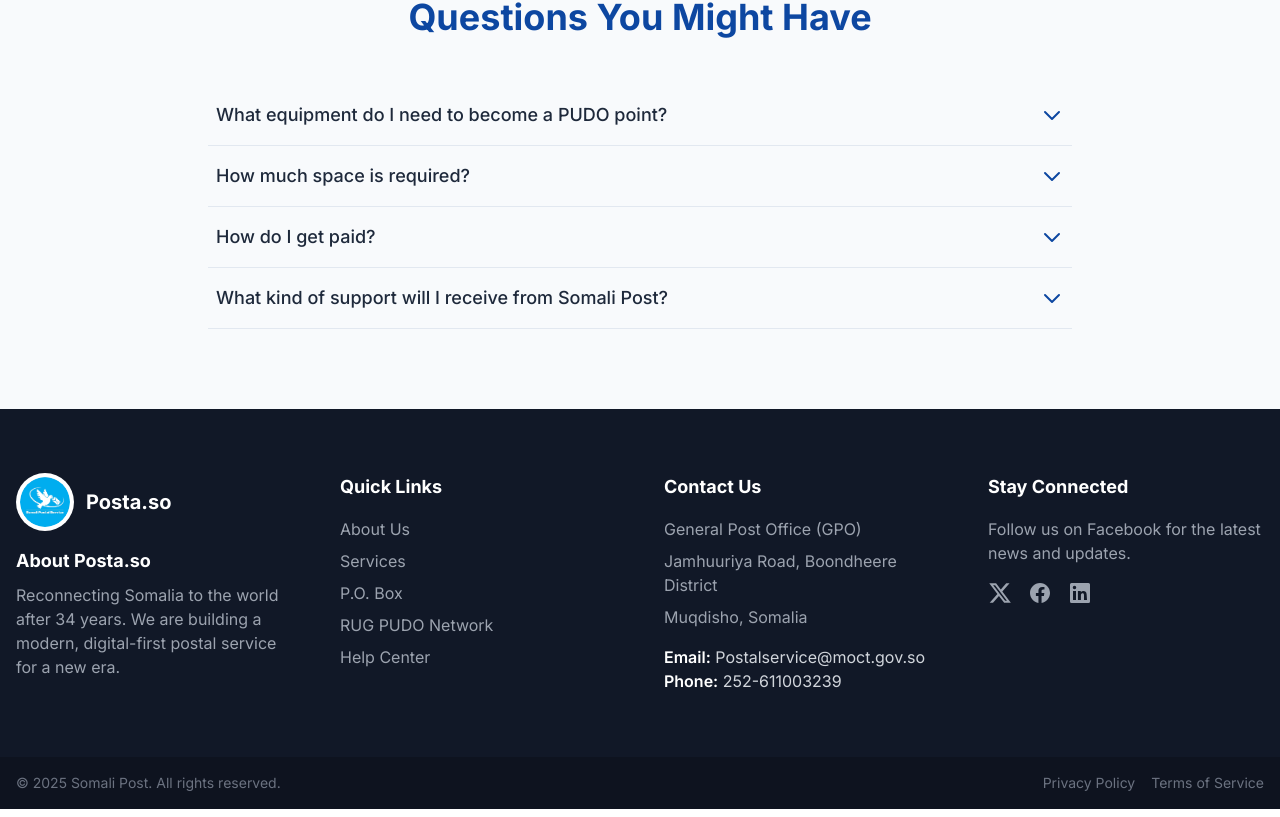
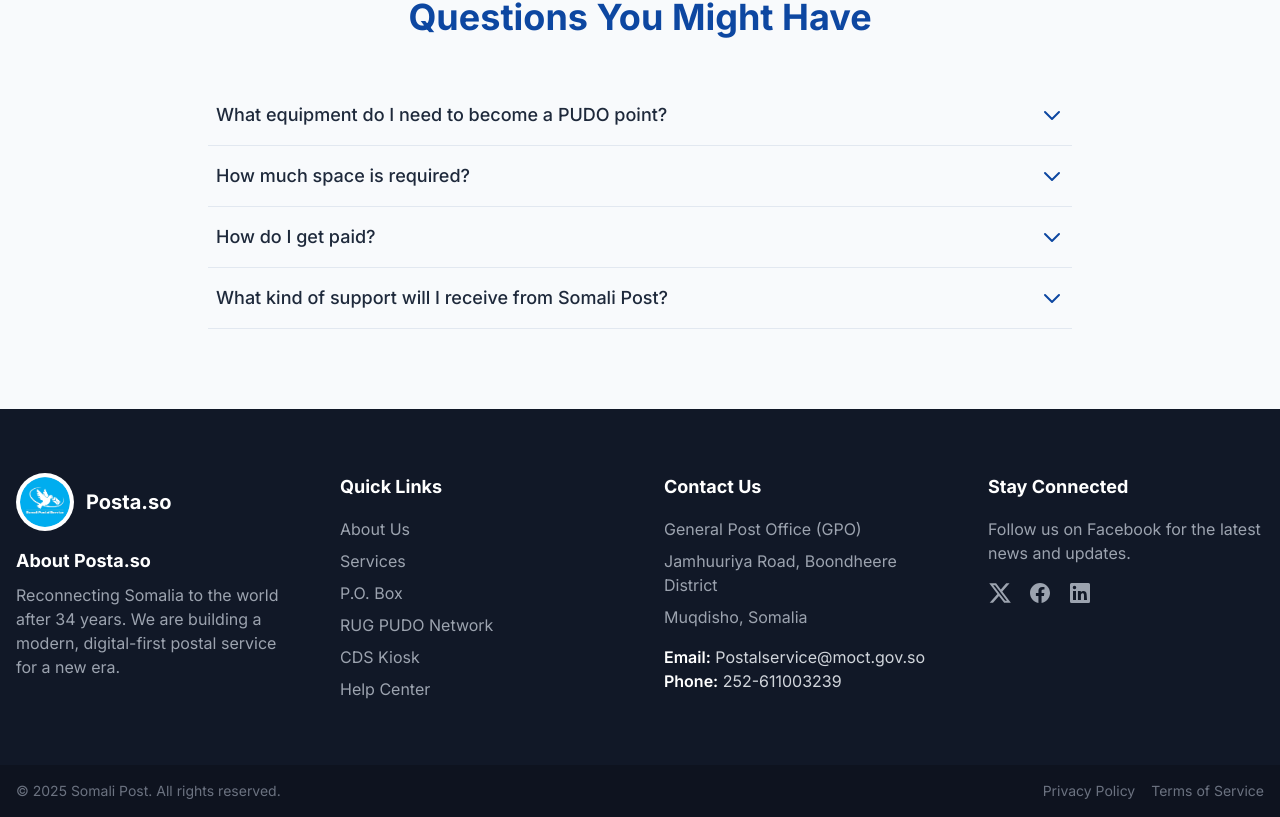
Before and after one commit to Somali-Post/posta, a Next.js app: page /pudo in a window 1280 px wide. Shown: the part 1463-2280 px from the top of the page. Built offline with nearby package versions, Linux system fonts and the light colour scheme; no server answers.

Commit message:
cds kiosk

```diff
--- a/src/components/layout/Footer.tsx
+++ b/src/components/layout/Footer.tsx
@@ -23,11 +23,16 @@
 export const Footer = () => {
   const { footer } = useTranslations();
   const currentYear = new Date().getFullYear();
-  const quickLinks = [
+  const quickLinks: { href: string; label: string; external?: boolean }[] = [
     { href: '/about', label: footer.links.about },
     { href: '/services/receiving', label: footer.links.services },
     { href: '/services/po-box', label: footer.links.poBox },
     { href: '/pudo', label: footer.links.pudo },
+    {
+      href: 'https://www.cds.post/CDS.Web/operational/andeclaration.aspx',
+      label: footer.links.cdsKiosk,
+      external: true,
+    },
     { href: '/help', label: footer.links.help },
   ];
 
@@ -55,11 +60,23 @@
           <div>
             <h3 className="font-bold text-lg mb-4">{footer.quickLinksTitle}</h3>
             <nav className="flex flex-col space-y-2">
-              {quickLinks.map((link) => (
-                <Link key={link.href} href={link.href} className="text-gray-400 hover:text-white">
-                  {link.label}
-                </Link>
-              ))}
+              {quickLinks.map((link) =>
+                link.external ? (
+                  <a
+                    key={link.href}
+                    href={link.href}
+                    className="text-gray-400 hover:text-white"
+                    target="_blank"
+                    rel="noreferrer"
+                  >
+                    {link.label}
+                  </a>
+                ) : (
+                  <Link key={link.href} href={link.href} className="text-gray-400 hover:text-white">
+                    {link.label}
+                  </Link>
+                )
+              )}
             </nav>
           </div>
 
--- a/src/components/layout/Navbar.tsx
+++ b/src/components/layout/Navbar.tsx
@@ -7,6 +7,11 @@
 import type { Language } from '@/lib/translations';
 
 const languageOrder: Language[] = ['en', 'ar'];
+type NavLink = {
+  href: string;
+  label: string;
+  external?: boolean;
+};
 
 export const Navbar = () => {
   const [isMenuOpen, setIsMenuOpen] = useState(false);
@@ -18,13 +23,18 @@
   const menuToggleRef = useRef<HTMLButtonElement>(null);
   const hoverTimeoutRef = useRef<NodeJS.Timeout | null>(null);
 
-  const serviceLinks = [
+  const serviceLinks: NavLink[] = [
     { href: '/services/receiving', label: translations.nav.dropdown.receiving },
     { href: '/services/po-box', label: translations.nav.dropdown.poBox },
     { href: '/pudo', label: translations.nav.dropdown.pudo },
+    {
+      href: 'https://www.cds.post/CDS.Web/operational/andeclaration.aspx',
+      label: translations.nav.dropdown.cdsKiosk,
+      external: true,
+    },
   ];
 
-  const primaryLinks = [
+  const primaryLinks: NavLink[] = [
     { href: '/', label: translations.nav.home },
     { href: '/track', label: translations.nav.track },
     { href: '/help', label: translations.nav.help },
@@ -154,7 +164,20 @@
                 className="absolute top-full left-0 mt-2 w-64 bg-white rounded-lg shadow-xl py-2"
                 role="menu"
               >
-                {serviceLinks.map((service) => (
+                {serviceLinks.map((service) =>
+                  service.external ? (
+                    <a
+                      key={service.href}
+                      href={service.href}
+                      onClick={closeMenus}
+                      className="block px-4 py-2 text-dark-text hover:bg-light-gray"
+                      role="menuitem"
+                      target="_blank"
+                      rel="noreferrer"
+                    >
+                      {service.label}
+                    </a>
+                  ) : (
                     <Link
                       key={service.href}
                       href={service.href}
@@ -164,7 +187,8 @@
                     >
                       {service.label}
                     </Link>
-                ))}
+                  )
+                )}
               </div>
             )}
           </div>
@@ -220,7 +244,19 @@
                 {link.label}
               </Link>
             ))}
-            {serviceLinks.map((service) => (
+            {serviceLinks.map((service) =>
+              service.external ? (
+                <a
+                  key={service.href}
+                  href={service.href}
+                  onClick={closeMenus}
+                  className="py-2 pl-4 text-md font-medium text-gray-600 hover:text-brand-dark-blue"
+                  target="_blank"
+                  rel="noreferrer"
+                >
+                  - {service.label}
+                </a>
+              ) : (
                 <Link
                   key={service.href}
                   href={service.href}
@@ -229,7 +265,8 @@
                 >
                   - {service.label}
                 </Link>
-            ))}
+              )
+            )}
             {primaryLinks.slice(2).map((link) => (
               <Link
                 key={link.href}
--- a/src/lib/translations.ts
+++ b/src/lib/translations.ts
@@ -11,6 +11,7 @@
   services: string;
   poBox: string;
   pudo: string;
+  cdsKiosk: string;
   help: string;
 }
 
@@ -260,6 +261,7 @@
       receiving: string;
       poBox: string;
       pudo: string;
+      cdsKiosk: string;
     };
     help: string;
     about: string;
@@ -493,6 +495,7 @@
         receiving: 'Receiving Mail & Parcels',
         poBox: 'P.O. Box Rentals',
         pudo: 'RUG PUDO Network',
+        cdsKiosk: 'CDS Kiosk',
       },
       help: 'Help',
       about: 'About Us',
@@ -574,6 +577,7 @@
         services: 'Services',
         poBox: 'P.O. Box',
         pudo: 'RUG PUDO Network',
+        cdsKiosk: 'CDS Kiosk',
         help: 'Help Center',
       },
       contactTitle: 'Contact Us',
@@ -1202,6 +1206,7 @@
         receiving: 'Qaabilaadda Boostada & Xirmooyinka',
         poBox: 'Kiraynta Sanduuqa P.O.',
         pudo: 'Shabakadda RUG PUDO',
+        cdsKiosk: 'CDS Kiosk',
       },
       help: 'Caawimaad',
       about: 'Ku Saabsan',
@@ -1283,6 +1288,7 @@
         services: 'Adeegyada',
         poBox: 'Sanduuqa P.O.',
         pudo: 'Shabakadda RUG PUDO',
+        cdsKiosk: 'CDS Kiosk',
         help: 'Xarunta Caawinta',
       },
       contactTitle: 'Nala Soo Xidhiidh',
@@ -1911,6 +1917,7 @@
         receiving: 'استلام البريد والطرود',
         poBox: 'تأجير صناديق البريد',
         pudo: 'شبكة RUG PUDO',
+        cdsKiosk: 'كشك CDS',
       },
       help: 'الدعم',
       about: 'من نحن',
@@ -1991,6 +1998,7 @@
         services: 'الخدمات',
         poBox: 'صندوق بريد',
         pudo: 'شبكة RUG PUDO',
+        cdsKiosk: 'كشك CDS',
         help: 'مركز المساعدة',
       },
       contactTitle: 'تواصل معنا',
```
Lines whose indentation alone changed are shown as unchanged.
